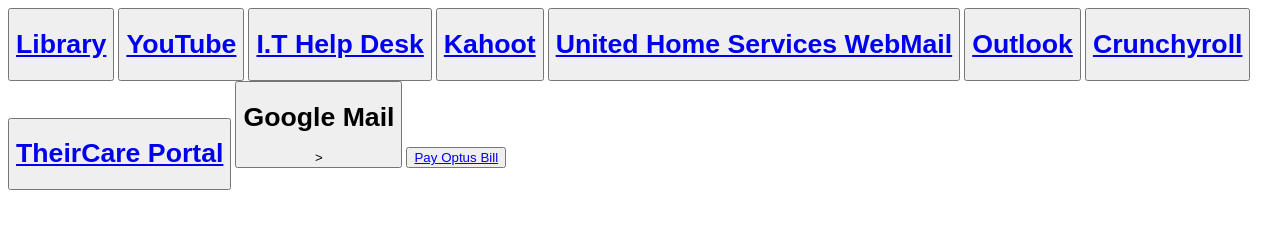
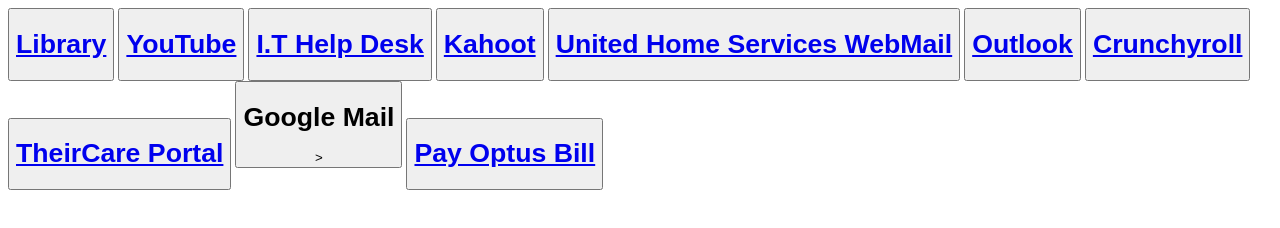
Before and after one commit to 996Jack/House, a plain HTML site: page index.html in a window 1280 px wide. Drawn offline with Linux system fonts and the light colour scheme.

Commit message:
Update index.html

```diff
--- a/index.html
+++ b/index.html
@@ -2,4 +2,4 @@
 <button type="button"><a href="http://HartoghFamily.on.spiceworks.com"><h1>I.T Help Desk</h1></a></button> <button type="button"><a href="http://kahoot.com/"><h1>Kahoot</h1></a></button>
 <button type="button"><a href="https://awcp039.server-cpanel.com:2096/"><h1>United Home Services WebMail</h1></a></button> <button type="button"><a href="http://outlook.live.com/"><h1>Outlook</h1></a></button>
 <button type="button"><a href="http://crunchyroll.com/"><h1>Crunchyroll</h1></a></button> <button type="button"><a href="https://theircare.fullybookedccms.com.au/family/login"><h1>TheirCare Portal</h1></a></button>
-<button type="button"<a href="http://mail.google.com/"><h1>Google Mail</h1></a>></button> <button type="button"><a href="https://secure.optus.com.au/paymybill?_gl=1*1xvqaw0*_gcl_au*NzY5Mjg4OTY2LjE2ODQyMTgzNjE.*_ga*MjU2NzgxODUuMTY4NDIxODM2Mw..*_ga_FCZP8D1YQ1*MTY4NTA1MzQ2Mi4yLjEuMTY4NTA1MzQ3NC40OC4wLjA.&_ga=2.28179324.1992889388.1685053463-25678185.1684218363">Pay Optus Bill</a></button>
+<button type="button"<a href="http://mail.google.com/"><h1>Google Mail</h1></a>></button> <button type="button"><a href="https://secure.optus.com.au/paymybill?_gl=1*1xvqaw0*_gcl_au*NzY5Mjg4OTY2LjE2ODQyMTgzNjE.*_ga*MjU2NzgxODUuMTY4NDIxODM2Mw..*_ga_FCZP8D1YQ1*MTY4NTA1MzQ2Mi4yLjEuMTY4NTA1MzQ3NC40OC4wLjA.&_ga=2.28179324.1992889388.1685053463-25678185.1684218363"><h1>Pay Optus Bill</h1></a></button>
```
